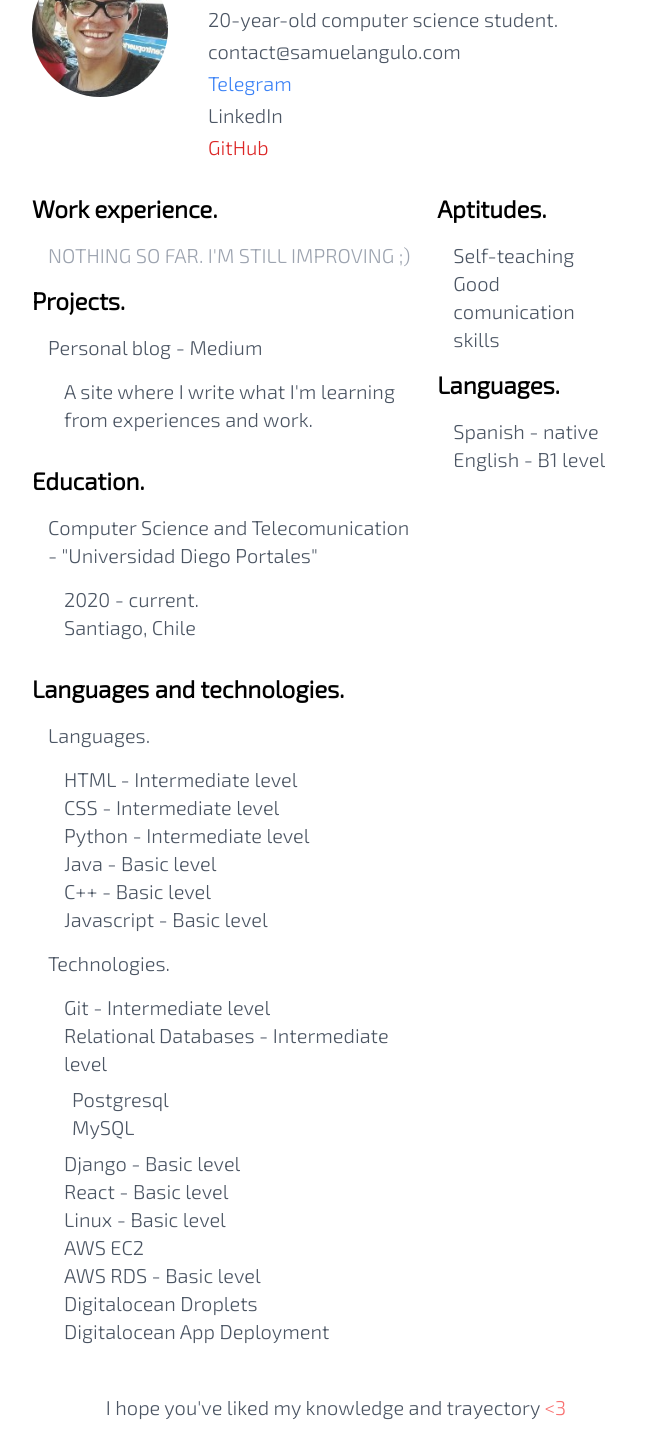
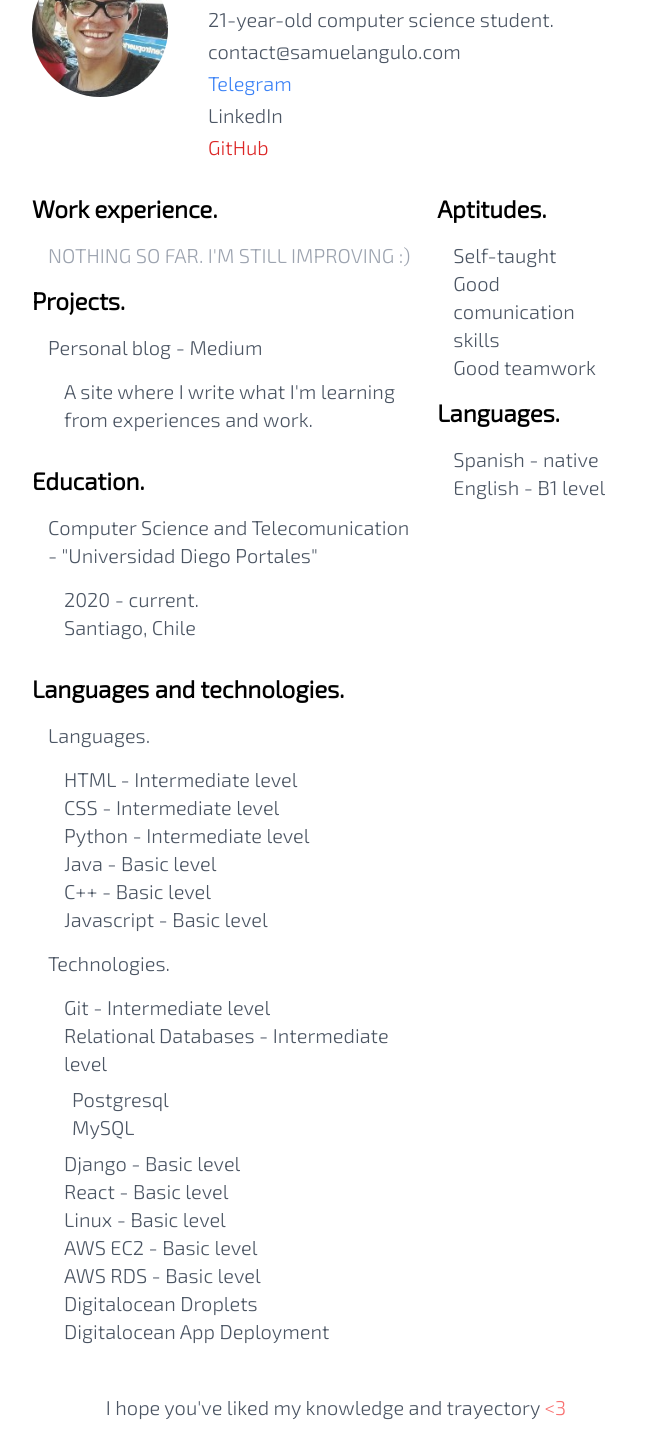
Before and after one commit to mvmeo/aboutme, a plain HTML site: page index.html in a window 1280 px wide. Shown: the part 79-1532 px from the top of the page, without its empty margins (304-966 px from the left). Drawn offline with nearby package versions, Linux system fonts and the light colour scheme.

Commit message:
updating data

```diff
--- a/index.html
+++ b/index.html
@@ -8,7 +8,7 @@
     <link rel="preconnect" href="https://fonts.googleapis.com">
     <link rel="preconnect" href="https://fonts.gstatic.com" crossorigin>
     <link href="https://fonts.googleapis.com/css2?family=Exo+2:ital,wght@0,300;1,700&display=swap" rel="stylesheet">
-    <title>About me - Samuel Angulo</title>
+    <title>Samuel Angulo - About me</title>
 </head>
 <body>
     <div class="container mx-auto md:w-1/2 mt-10" style="font-family: 'Exo 2', sans-serif;">
@@ -19,7 +19,7 @@
             <div class="md:col-span-3 ml-6">
                 <h1 class="text-3xl font-bold">Samuel Ricardo Angulo Carreño</h1>
                 <ul class="mt-2 space-y-1">
-                    <li class="text-gray-600 text-xl">20-year-old computer science student.</li>
+                    <li class="text-gray-600 text-xl">21-year-old computer science student.</li>
                     <li><a href="mailto:contact@samuelangulo.com" class="text-gray-600 text-xl">contact@samuelangulo.com</a></li>
                     <li><a href="https://t.me/mvmeo" class="text-blue-500 text-xl hover:underline">Telegram</a></li>
                     <li><a href="https://www.linkedin.com/in/samuel-angulo/" class="text-gray-600 text-xl hover:underline">LinkedIn</a></li>
@@ -32,7 +32,7 @@
         <div class="grid md:grid-cols-3 mt-8 m-4">
             <div class="md:col-span-2">
                 <h2 class="text-2xl font-bold">Work experience.</h2>
-                <p class="text-gray-400 p-4 text-xl uppercase">Nothing so far. i'm still improving ;)</p>
+                <p class="text-gray-400 p-4 text-xl uppercase">Nothing so far. i'm still improving :)</p>
 
                 <h2 class="text-2xl font-bold">Projects.</h2>
                 <ul class="text-gray-600 p-4 text-xl">
@@ -74,7 +74,7 @@
                         <li>Django - Basic level</li>
                         <li>React - Basic level</li>
                         <li>Linux - Basic level</li>
-                        <li>AWS EC2</li>
+                        <li>AWS EC2 - Basic level</li>
                         <li>AWS RDS - Basic level</li>
                         <li>Digitalocean Droplets</li>
                         <li>Digitalocean App Deployment</li>
@@ -87,8 +87,9 @@
             <div>
                 <h2 class="text-2xl font-bold">Aptitudes.</h2>
                 <ul class="text-gray-600 m-4 text-xl">
-                    <li>Self-teaching</li>
+                    <li>Self-taught</li>
                     <li>Good comunication skills</li>
+                    <li>Good teamwork</li>
                 </ul>
                 <h2 class="text-2xl font-bold">Languages.</h2>
                 <ul class="text-gray-600 m-4 text-xl">
```
